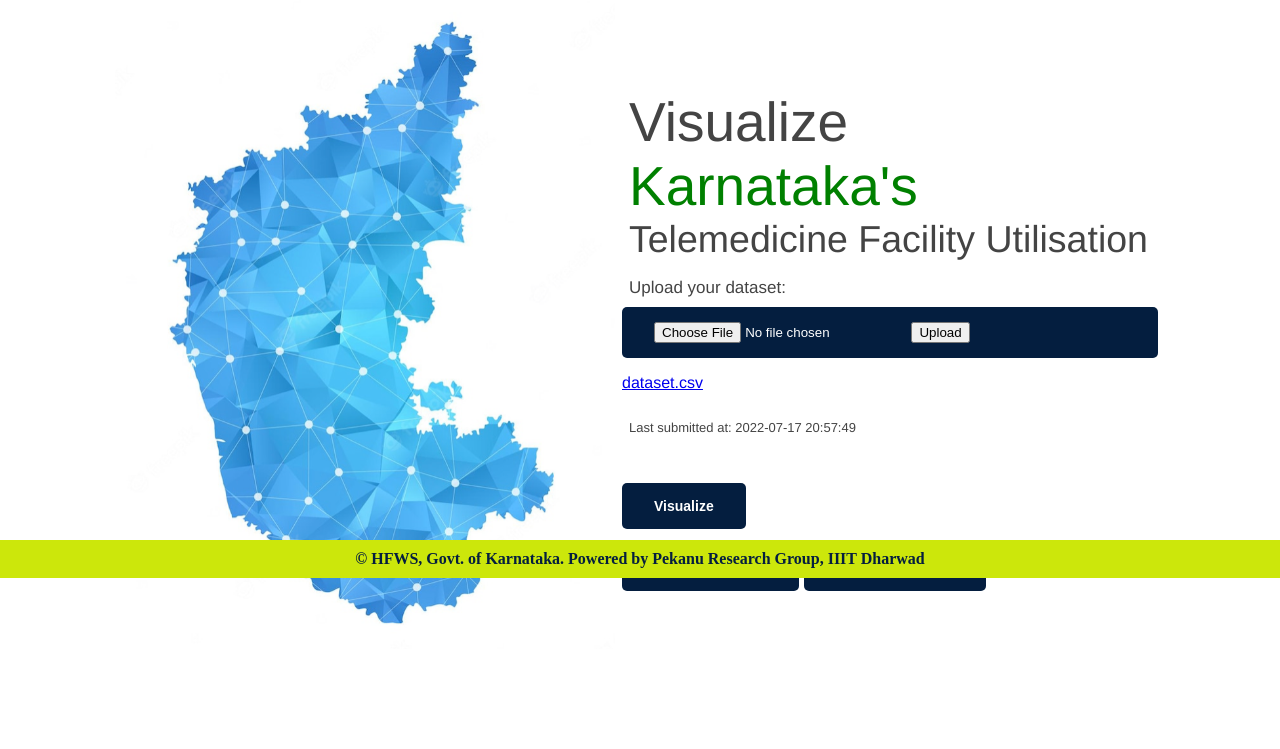
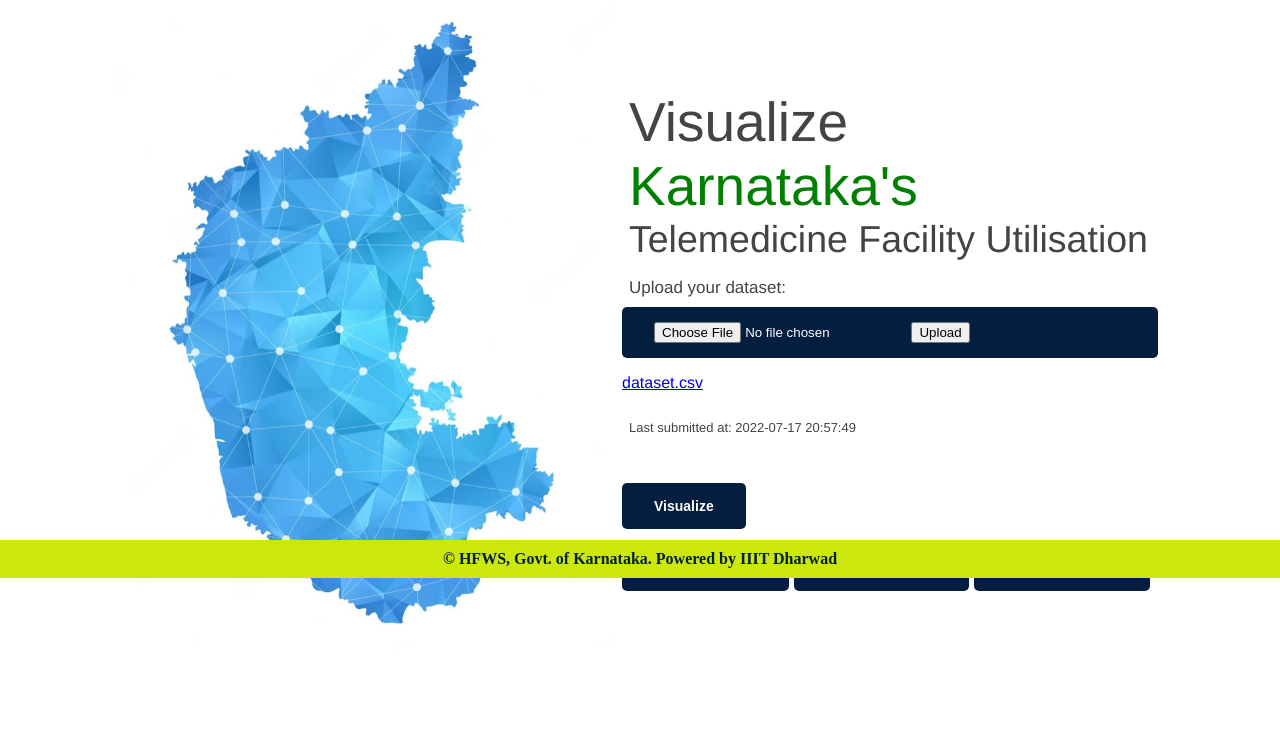
Before and after one commit to gourab337/karnataka-health-visualizer, a PHP site: page /index_ready.php in a window 1280 px wide. Shown: the part 222-971 px from the top of the page. Run offline with PHP 8.4, Linux system fonts and the light colour scheme.

Commit message:
Added download button

```diff
--- a/index.php
+++ b/index.php
@@ -236,7 +236,7 @@
 
   </section>
   <div class='footer' style="text-align: center; position: fixed;">
-    © HFWS, Govt. of Karnataka. Powered by Pekanu Research Group, IIIT Dharwad
+    © HFWS, Govt. of Karnataka. Powered by IIIT Dharwad
   </div>
 
 </body>
--- a/index_ready.php
+++ b/index_ready.php
@@ -200,9 +200,11 @@ function alertFunction() { alert("Your map is being plotted 🚀🚀"); }
 </script>
 </form>
 
-<button style = "background-color: #041E3F; border: none; border-radius: 5px; font-weight: bold; font-size: 14px; color: white; /* Text color */ padding: 15px 32px" onclick="window.location.href='plot.html'">Show my Plot 🔥</button>
+<button style = "background-color: #041E3F; border: none; border-radius: 5px; font-weight: bold; font-size: 14px; color: white; /* Text color */ padding: 15px 27px" onclick="window.location.href='plot.html'">Show my Plot 🔥</button>
 
-<a style = "background-color: #041E3F; border: none; border-radius: 5px; font-weight: bold; font-size: 14px; color: white; /* Text color */ padding: 15px 32px" href="plot.svg" download="plot.svg">Download Plot 🗺️</a>
+<a style = "background-color: #041E3F; border: none; border-radius: 5px; font-weight: bold; font-size: 14px; color: white; /* Text color */ padding: 15px 27px" href="plot.svg" download="plot.svg">Download SVG 🗺️</a>
+
+<a style = "background-color: #041E3F; border: none; border-radius: 5px; font-weight: bold; font-size: 14px; color: white; /* Text color */ padding: 15px 27px" href="plot.png" download="plot.png">Download PNG 🗺️</a>
 
 </div>
 
@@ -214,7 +216,7 @@ function alertFunction() { alert("Your map is being plotted 🚀🚀"); }
 
     </section>
         <div class='footer' style="text-align: center; position: fixed;">
-          © HFWS, Govt. of Karnataka. Powered by Pekanu Research Group, IIIT Dharwad
+          © HFWS, Govt. of Karnataka. Powered by IIIT Dharwad
 </div>
 
   </body>
```
